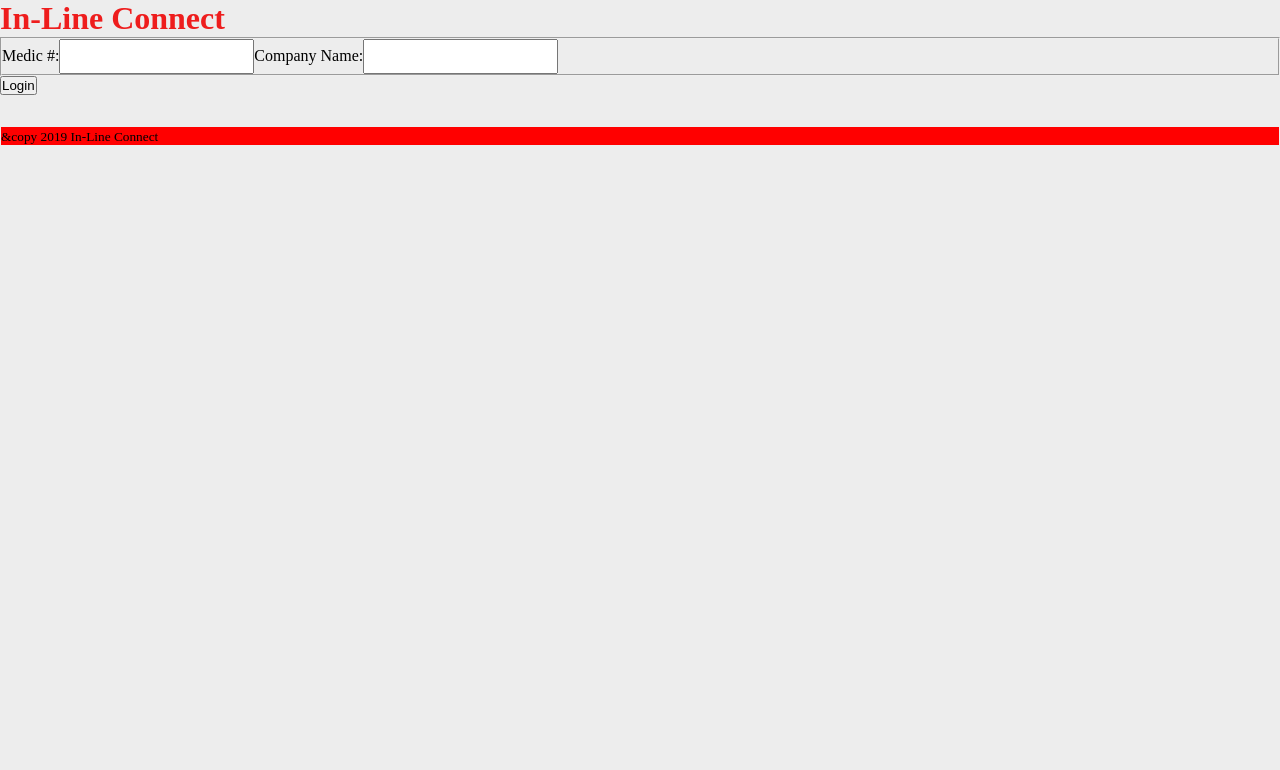
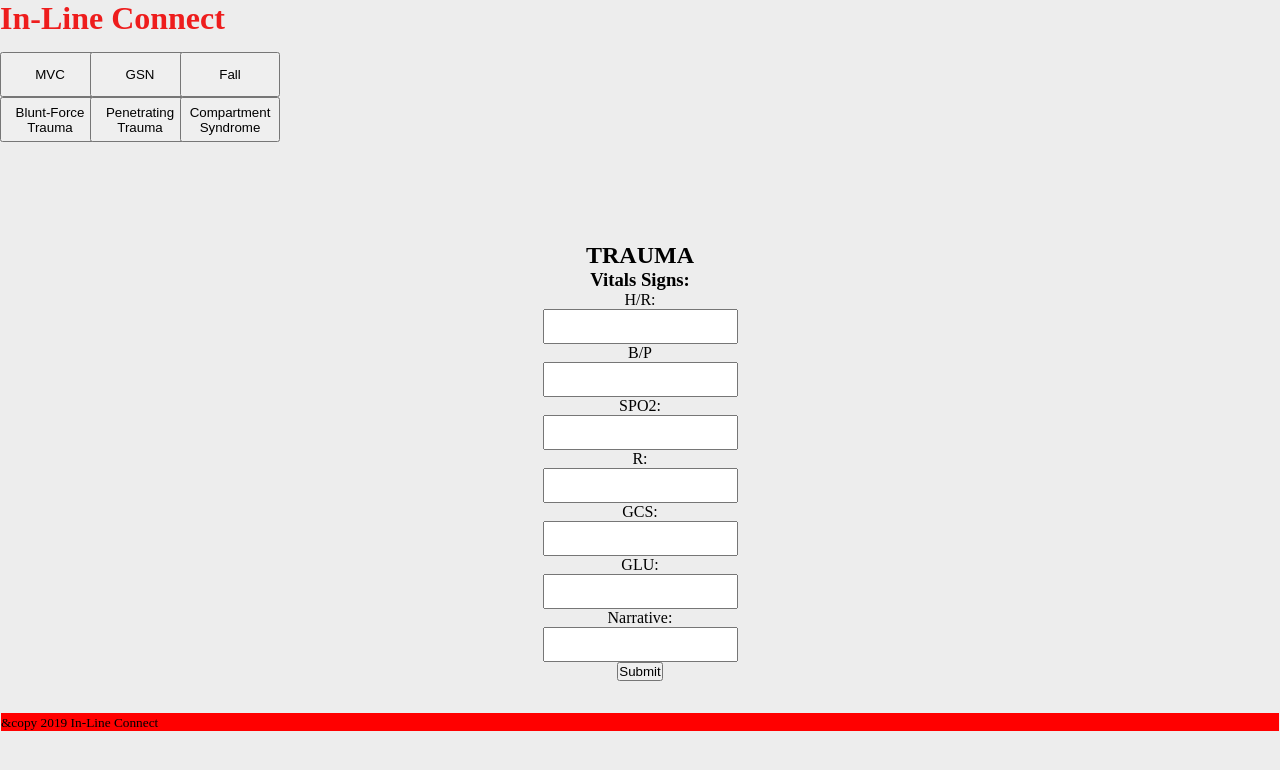
Before and after one commit to in-line-connection/frontEnd, a website built with Parcel: page src/index.html in a window 1280 px wide. Built offline with nearby package versions, Linux system fonts and the light colour scheme.

Commit message:
added component for input form and api request still error

```diff
--- a/src/Js/utils/Components/Components.js
+++ b/src/Js/utils/Components/Components.js
@@ -75,10 +75,10 @@
     const app = this.getAppContext();
     const wrapperDiv = this.getWrapperDiv();
     const mainHeader = this.renderHeader();
-    const loginContent = this.renderLoginFields();
+    const traumaFormContent = this.renderTraumaFormContent();
     const mainFooter = this.renderMainFooter();
     wrapperDiv.addChild(mainHeader);
-    wrapperDiv.addChild(loginContent);
+    wrapperDiv.addChild(traumaFormContent);
     wrapperDiv.addChild(mainFooter);
     app.replace(wrapperDiv);
   }
@@ -100,6 +100,163 @@
     const mvcButton = Html()
       .create("button")
       .addAttribute("id", "MVC")
-      .addClass("report__buttons");
+      .addClass("report__buttons")
+      .text("MVC");
+    const gsnButton = Html()
+      .create("button")
+      .addAttribute("id", "gsn")
+      .addClass("report__buttons")
+      .text("GSN");
+    const fallButton = Html()
+      .create("button")
+      .addAttribute("id", "fall")
+      .addClass("report__buttons")
+      .text("Fall");
+    const bluntForceButton = Html()
+      .create("button")
+      .addAttribute("id", "bluntForce")
+      .addClass("report__buttons")
+      .text("Blunt-Force Trauma");
+    const penetratingTraumaButton = Html()
+      .create("button")
+      .addAttribute("id", "penetratingTrauma")
+      .addClass("report__buttons")
+      .text("Penetrating Trauma");
+    const compartmentSyndromeButton = Html()
+      .create("button")
+      .addAttribute("id", "compartmentSyndrome")
+      .addClass("report__buttons")
+      .text("Compartment Syndrome");
+
+    const vitalsSectionBlock = Html()
+      .create("section")
+      .addClass("vitals__section");
+
+    const vitalsSectionTitle = Html()
+      .create("h3")
+      .text("Vitals Signs: ");
+
+    const bpEntryLabel = Html()
+      .create("label")
+      .text("B/P");
+    const bpInputField = Html()
+      .create("input")
+      .addAttribute("type", "text")
+      .addAttribute("name", "B/P");
+
+    const hrEntryLabel = Html()
+      .create("label")
+      .text("H/R:");
+    const hrInputField = Html()
+      .create("input")
+      .addAttribute("type", "text")
+      .addAttribute("name", "H/R");
+    const spo2EntryLabel = Html()
+      .create("label")
+      .text("SPO2: ");
+    const spo2InputField = Html()
+      .create("input")
+      .addAttribute("type", "text")
+      .addAttribute("name", "Spo2");
+    const rEntryLabel = Html()
+      .create("label")
+      .text("R: ");
+    const rInputField = Html()
+      .create("input")
+      .addAttribute("type", "text")
+      .addAttribute("name", "R");
+    const gcsEntryLabel = Html()
+      .create("label")
+      .text("GCS: ");
+    const gcsInputField = Html()
+      .create("input")
+      .addAttribute("type", "text")
+      .addAttribute("name", "GCS");
+    const gluEntryLabel = Html()
+      .create("label")
+      .text("GLU: ");
+    const gluInputField = Html()
+      .create("input")
+      .addAttribute("type", "text")
+      .addAttribute("name", "GLU");
+    const narrativeEntryLabel = Html()
+      .create("label")
+      .text("Narrative: ");
+    const narrativeInputField = Html()
+      .create("input")
+      .addAttribute("type", "text")
+      .addAttribute("width", "100")
+      .addAttribute("height", "300")
+      .addAttribute("name", "narrative");
+
+    const traumaSubmitButton = Html()
+      .create("button")
+      .addClass("trauma__submit-button")
+      .text("Submit")
+      .click(event => {
+        const newMedicNum = "1234";
+        const newDate = "May 1";
+        const newComplaint = "MVC";
+        const newSex = "M";
+        const newAge = "21";
+
+        const bpEntryInputFieldValue = bpInputField.value;
+        const hrEntryInputFieldValue = hrInputField.value;
+        const spo2EntryInputFieldValue = spo2InputField.value;
+        const rEntryInputFieldValue = rInputField.value;
+        const gcsEntryInputFieldValue = gcsInputField.value;
+        const gluEntryInputFieldValue = gluInputField.value;
+        const narrativeEntryInputFieldValue = narrativeInputField.value;
+
+        console.log("hry")
+
+        Api().postRequest('http://localhost:8080/api/trauma-reports', {
+          medicNum: newMedicNum,
+          chiefComplaint: newComplaint,
+          date: newDate,
+          narrative: narrativeEntryInputFieldValue,
+          sex: newSex,
+          age: newAge,
+          BP: bpEntryInputFieldValue,
+          HR: hrEntryInputFieldValue,
+          SpO2: spo2EntryInputFieldValue,
+          RespRate: rEntryInputFieldValue,
+          gcs: gcsEntryInputFieldValue,
+          bloodSugar: gluEntryInputFieldValue,
+
+        }, (traumaReport) => {
+          this.renderTraumaFormPage()
+        })
+      });
+
+    traumaFormContentBlock.addChild(traumaFormContainer);
+    traumaFormContentBlock.addChild(traumaFormTitle);
+    traumaFormContainer.addChild(traumaButtonContainer);
+    traumaButtonContainer.addChild(mvcButton);
+    traumaButtonContainer.addChild(gsnButton);
+    traumaButtonContainer.addChild(fallButton);
+    traumaButtonContainer.addChild(bluntForceButton);
+    traumaButtonContainer.addChild(penetratingTraumaButton);
+    traumaButtonContainer.addChild(compartmentSyndromeButton);
+
+    traumaFormContentBlock.addChild(vitalsSectionBlock);
+    vitalsSectionBlock.addChild(vitalsSectionTitle);
+    vitalsSectionBlock.addChild(hrEntryLabel);
+    vitalsSectionBlock.addChild(hrInputField);
+    vitalsSectionBlock.addChild(bpEntryLabel);
+    vitalsSectionBlock.addChild(bpInputField);
+    vitalsSectionBlock.addChild(spo2EntryLabel);
+    vitalsSectionBlock.addChild(spo2InputField);
+    vitalsSectionBlock.addChild(rEntryLabel);
+    vitalsSectionBlock.addChild(rInputField);
+    vitalsSectionBlock.addChild(gcsEntryLabel);
+    vitalsSectionBlock.addChild(gcsInputField);
+    vitalsSectionBlock.addChild(gluEntryLabel);
+    vitalsSectionBlock.addChild(gluInputField);
+    vitalsSectionBlock.addChild(narrativeEntryLabel);
+    vitalsSectionBlock.addChild(narrativeInputField);
+    vitalsSectionBlock.addChild(traumaSubmitButton);
+
+    return traumaFormContentBlock;
   }
 }
```
Also changed, not shown: Prototype/trauma.html (+24 -26 lines).
